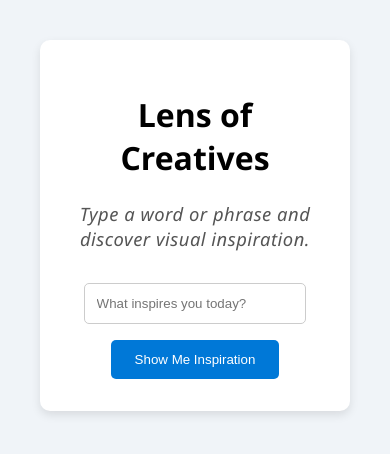
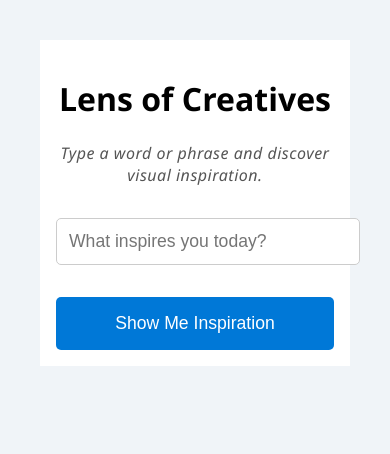
Before and after one commit to bennie-aranda/lensofcreatives, a Flask app: page / in a window 390 px wide. Shown: the top 454 px of the page. Run offline with Flask 3, Linux system fonts and the light colour scheme.

Commit message:
mobile friendly updates

```diff
--- a/static/styles.css
+++ b/static/styles.css
@@ -34,7 +34,7 @@ input[type="text"]:focus {
 }
 
 button {
-  padding: 0.75rem 1.5rem;
+  padding: 1rem 0;
   background-color: #0078d7;
   color: white;
   border: none;
@@ -112,3 +112,28 @@ button:hover {
 @keyframes bounce {
   to { transform: translateY(-24px); opacity: 0.6; }
 }
+
+@media (max-width: 700px) {
+  .container {
+    max-width: 98vw;
+    padding: 1rem;
+    border-radius: 0;
+    box-shadow: none;
+  }
+  input[type="text"] {
+    width: 100%;
+    font-size: 1.1rem;
+  }
+  button {
+    width: 100%;
+    font-size: 1.1rem;
+    margin-top: 1rem;
+  }
+  .image-result img {
+    max-width: 100vw;
+    border-radius: 8px;
+  }
+  .subtitle {
+    font-size: 1rem;
+  }
+}
```
